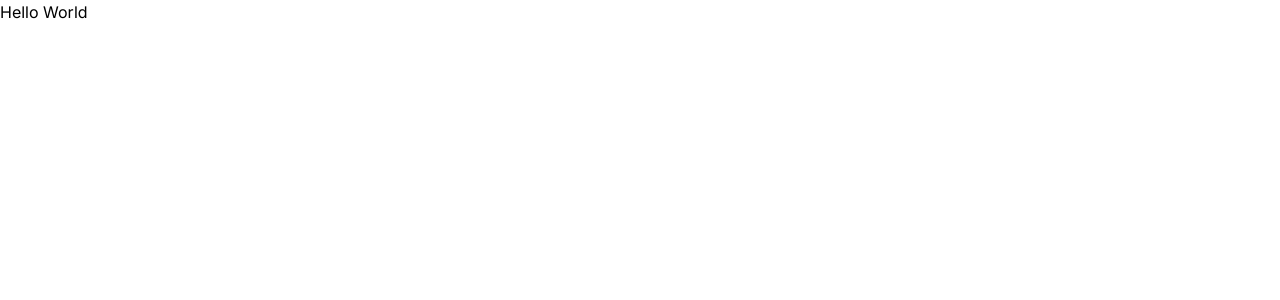
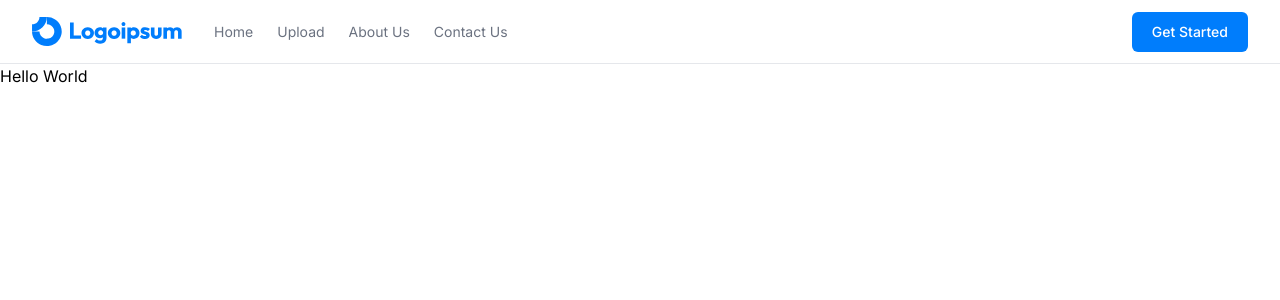
Before and after one commit to aruncode49/Sharelink-File-Sharing-App, a Next.js app: page / in a window 1280 px wide. Shown: the top 300 px of the page. Built offline with nearby package versions, Linux system fonts and the light colour scheme.

Commit message:
header complete

```diff
--- a/src/app/layout.js
+++ b/src/app/layout.js
@@ -1,5 +1,6 @@
 import { Inter } from "next/font/google";
 import "./globals.css";
+import Header from "@/components/Header";
 
 const inter = Inter({ subsets: ["latin"] });
 
@@ -11,7 +12,10 @@ export const metadata = {
 export default function RootLayout({ children }) {
   return (
     <html lang="en">
-      <body className={inter.className}>{children}</body>
+      <body className={inter.className}>
+        <Header />
+        {children}
+      </body>
     </html>
   );
 }
--- /dev/null
+++ b/src/components/Header.jsx
@@ -0,0 +1,86 @@
+import Image from "next/image";
+
+const Header = () => {
+  return (
+    <header className="bg-white">
+      <div className="mx-auto flex h-16 max-w-screen-xl items-center gap-8 px-4 sm:px-6 lg:px-8 border-b">
+        <a className="block" href="/">
+          <Image src={"/logo.svg"} width={150} height={100} alt="logo image" />
+        </a>
+
+        <div className="flex flex-1 items-center justify-end md:justify-between">
+          <nav aria-label="Global" className="hidden md:block">
+            <ul className="flex items-center gap-6 text-sm">
+              <li>
+                <a
+                  className="text-gray-500 transition hover:text-gray-500/75"
+                  href="/"
+                >
+                  Home
+                </a>
+              </li>
+
+              <li>
+                <a
+                  className="text-gray-500 transition hover:text-gray-500/75"
+                  href="/"
+                >
+                  Upload
+                </a>
+              </li>
+
+              <li>
+                <a
+                  className="text-gray-500 transition hover:text-gray-500/75"
+                  href="/"
+                >
+                  About Us
+                </a>
+              </li>
+
+              <li>
+                <a
+                  className="text-gray-500 transition hover:text-gray-500/75"
+                  href="/"
+                >
+                  Contact Us
+                </a>
+              </li>
+            </ul>
+          </nav>
+
+          <div className="flex items-center gap-4">
+            <div className="sm:flex sm:gap-4">
+              <a
+                className="block rounded-md bg-primary hover:bg-blue-600 px-5 py-2.5 text-sm font-medium text-white transition"
+                href="/"
+              >
+                Get Started
+              </a>
+            </div>
+
+            <button className="block rounded bg-gray-100 p-2.5 text-gray-600 transition hover:text-gray-600/75 md:hidden">
+              <span className="sr-only">Toggle menu</span>
+              <svg
+                xmlns="http://www.w3.org/2000/svg"
+                className="h-5 w-5"
+                fill="none"
+                viewBox="0 0 24 24"
+                stroke="currentColor"
+                strokeWidth="2"
+              >
+                <path
+                  strokeLinecap="round"
+                  strokeLinejoin="round"
+                  d="M4 6h16M4 12h16M4 18h16"
+                />
+              </svg>
+            </button>
+          </div>
+        </div>
+      </div>
+    </header>
+  );
+};
+
+export default Header;
--- a/tailwind.config.js
+++ b/tailwind.config.js
@@ -7,10 +7,8 @@ module.exports = {
   ],
   theme: {
     extend: {
-      backgroundImage: {
-        "gradient-radial": "radial-gradient(var(--tw-gradient-stops))",
-        "gradient-conic":
-          "conic-gradient(from 180deg at 50% 50%, var(--tw-gradient-stops))",
+      colors: {
+        primary: "#007dfc",
       },
     },
   },
```
Also changed, not shown: public/logo.svg (added).
